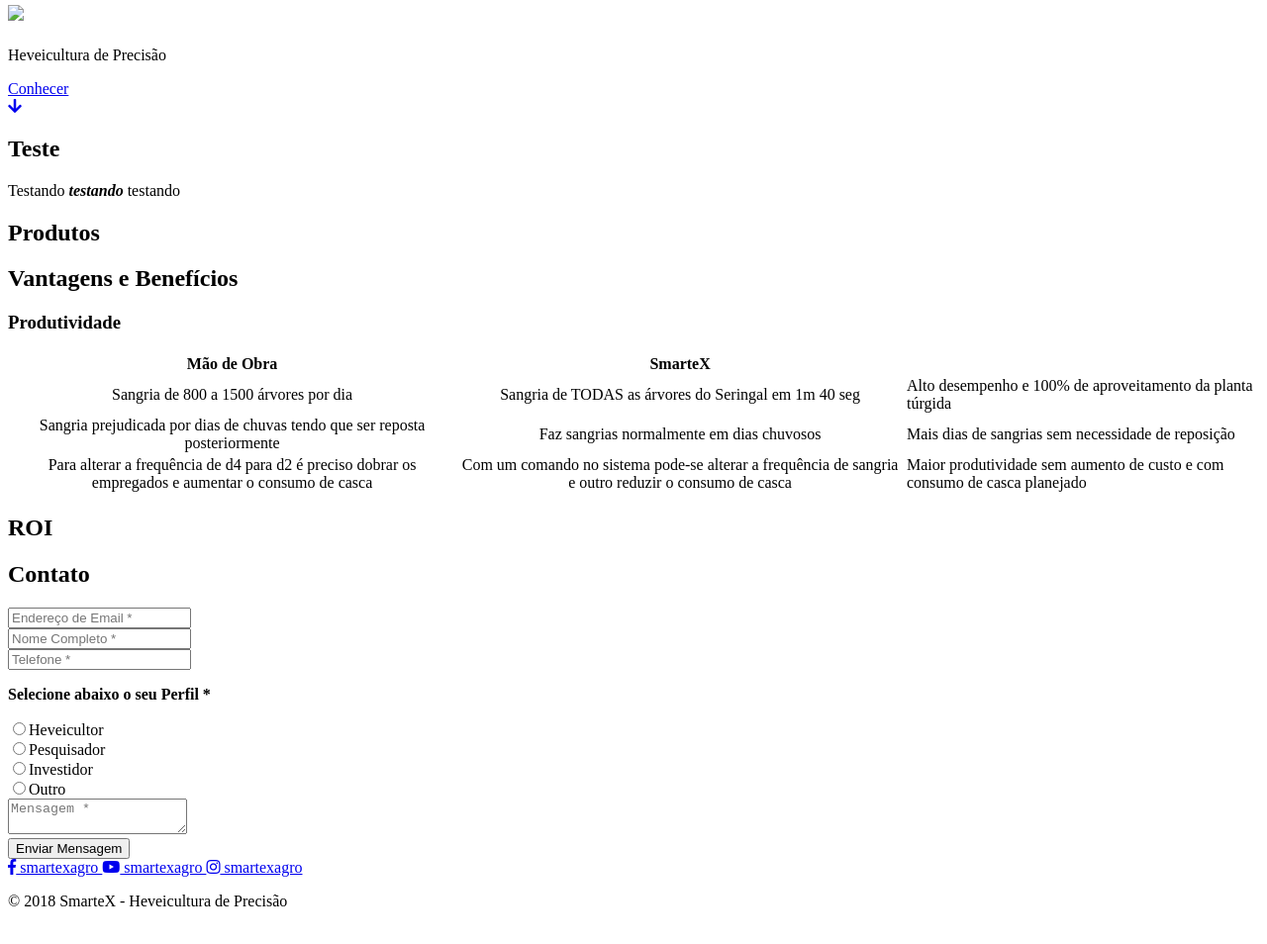
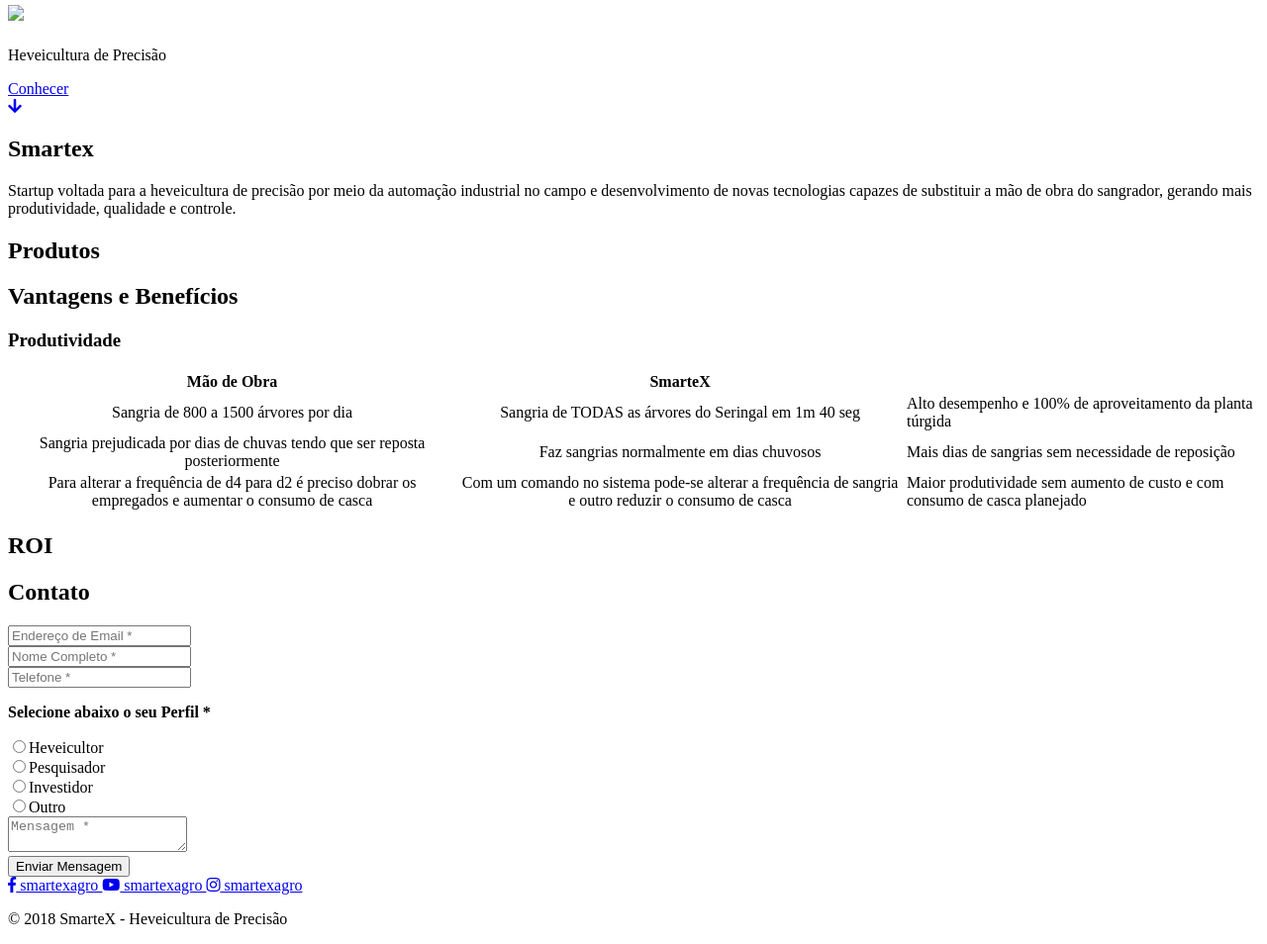
Before and after one commit to fabiocolella/fabiocolella.github.io, a Jekyll site: the page built from _pages/sobre.md, in a window 1280 px wide. Shown: the part 322-1276 px from the top of the page at 99% size. Built offline with Jekyll 4.4.1, drawn with Linux system fonts in a browser that asks for light colours; nearby versions of some CDN libraries; our own code applies the rules of GitHub Pages for plain Markdown files.

Commit message:
Sobre atualizado

```diff
--- a/_pages/sobre.md
+++ b/_pages/sobre.md
@@ -3,5 +3,5 @@
 title: Conheça
 ---
 
-# Teste
-Testando ***testando*** testando
+# Smartex
+Startup voltada para a heveicultura de precisão por meio da automação industrial no campo e desenvolvimento de novas tecnologias capazes de substituir a mão de obra do sangrador, gerando mais produtividade, qualidade e controle.
```
Also changed, not shown: 2 other files.
